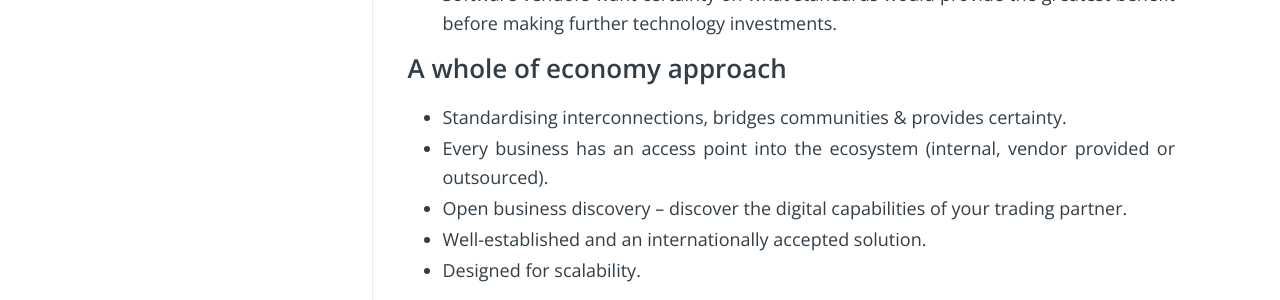
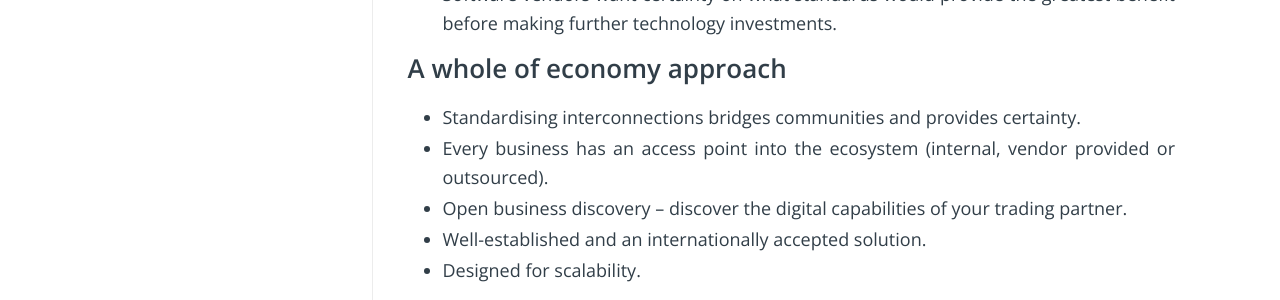
Before and after one commit to Digital-Business-Council/Digital-Business-Council.github.io, a Jekyll site: the page built from pages/tech-zone/interoperability-framework.md, in a window 1280 px wide. Shown: the part 926-1226 px from the top of the page. Built offline with Jekyll 4.4.1, drawn with Linux system fonts in a browser that asks for light colours.

Commit message:
Formatting change to dot point

```diff
--- a/pages/tech-zone/interoperability-framework.md
+++ b/pages/tech-zone/interoperability-framework.md
@@ -24,7 +24,7 @@ The standards are existing, internationally and locally accepted standards. Some
 
 ## A whole of economy approach
 
-+ Standardising interconnections, bridges communities & provides certainty.
++ Standardising interconnections bridges communities and provides certainty.
 + Every business has an access point into the ecosystem (internal, vendor provided or outsourced).
 + Open business discovery – discover the digital capabilities of your trading partner.
 + Well-established and an internationally accepted solution.
```
